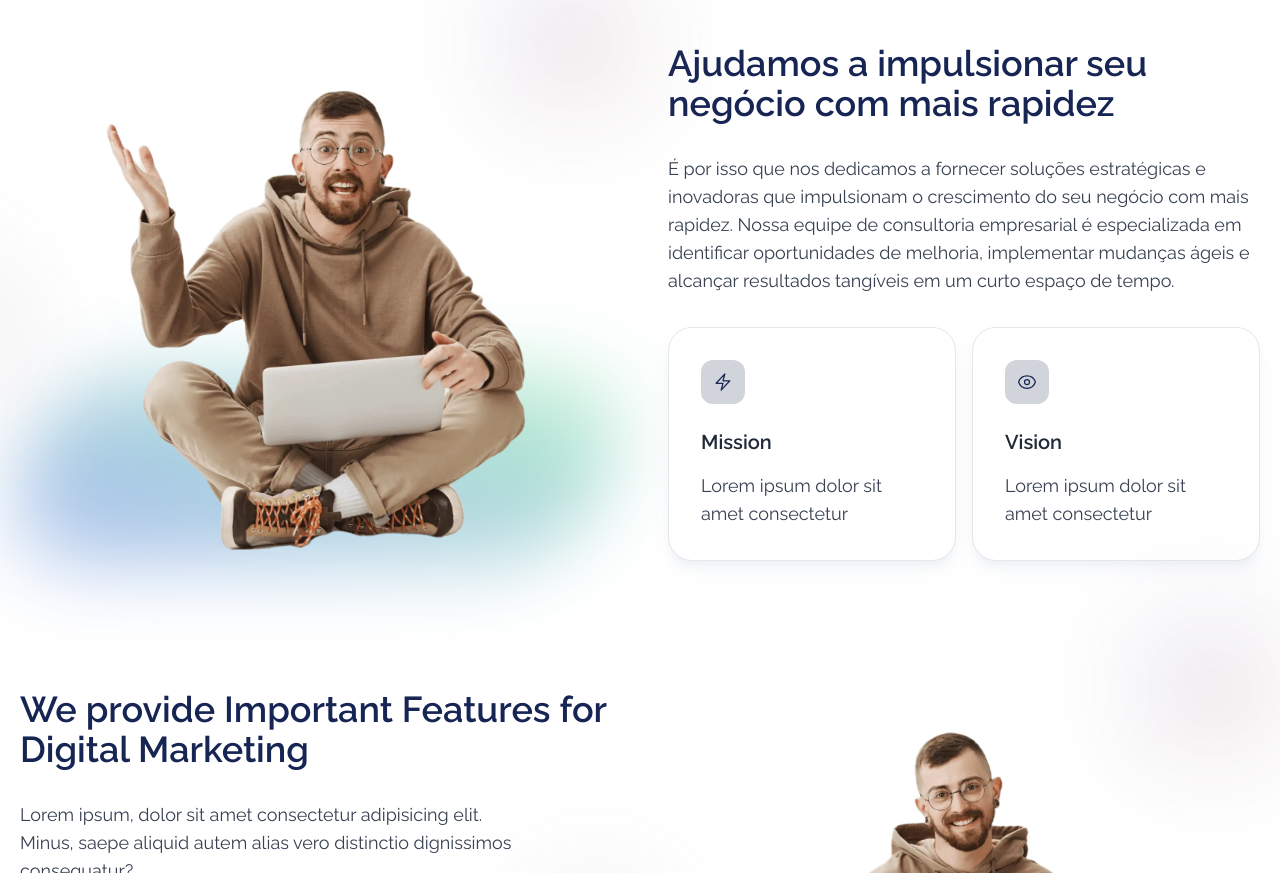
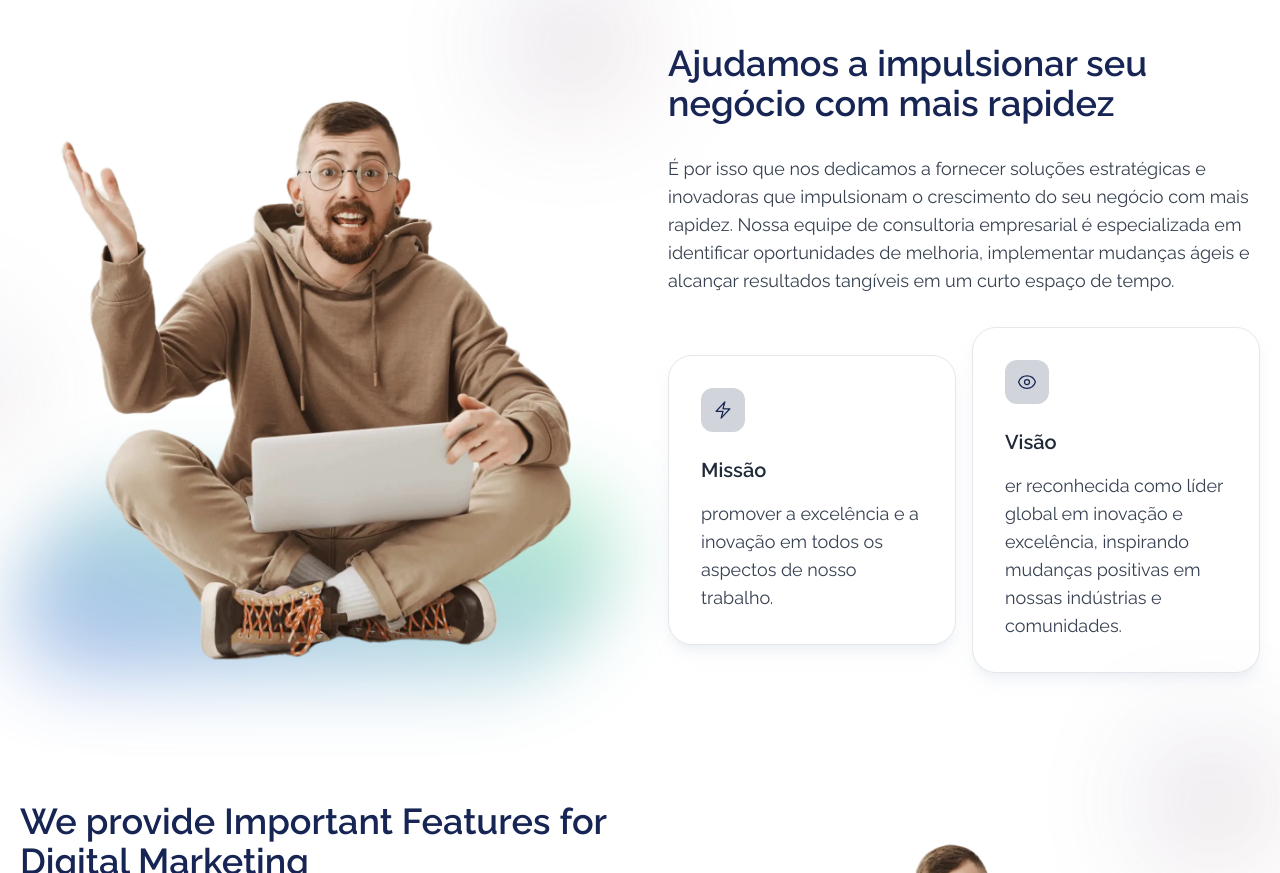
Before and after one commit to directorsilvaa/introti2, an Astro site: page / in a window 1280 px wide. Shown: the part 2537-3410 px from the top of the page. Built offline with nearby package versions, Linux system fonts and the light colour scheme; Astro itself is replaced by a stand-in of ours.

Commit message:
atulizado23

```diff
--- a/src/components/sections/AboutUs.astro
+++ b/src/components/sections/AboutUs.astro
@@ -27,14 +27,14 @@
                 É por isso que nos dedicamos a fornecer soluções estratégicas e inovadoras que impulsionam o crescimento do seu negócio com mais rapidez. Nossa equipe de consultoria empresarial é especializada em identificar oportunidades de melhoria, implementar mudanças ágeis e alcançar resultados tangíveis em um curto espaço de tempo.
             </Paragraph>
             <div class="pt-8 grid grid-cols-2 items-center gap-4 max-w-3xl md:max-w-[none]">
-                <Info description="Lorem ipsum dolor sit amet consectetur" title="Mission">
+                <Info description="promover a excelência e a inovação em todos os aspectos de nosso trabalho." title="Missão">
                     <span slot="icon">
                         <svg xmlns="http://www.w3.org/2000/svg" width="30" fill="none" viewBox="0 0 24 24" stroke-width="1.5" stroke="currentColor" class="w-4 h-4 sm:w-5 sm:h-5">
                             <path stroke-linecap="round" stroke-linejoin="round" d="M3.75 13.5l10.5-11.25L12 10.5h8.25L9.75 21.75 12 13.5H3.75z" />
                         </svg>
                     </span>
                 </Info>
-                <Info description="Lorem ipsum dolor sit amet consectetur" title="Vision">
+                <Info description="er reconhecida como líder global em inovação e excelência, inspirando mudanças positivas em nossas indústrias e comunidades." title="Visão">
                     <span slot="icon">
                         <svg xmlns="http://www.w3.org/2000/svg" width="30" fill="none" viewBox="0 0 24 24" stroke-width="1.5" stroke="currentColor" class="w-4 h-4 sm:w-5 sm:h-5">
                             <path stroke-linecap="round" stroke-linejoin="round" d="M2.036 12.322a1.012 1.012 0 010-.639C3.423 7.51 7.36 4.5 12 4.5c4.638 0 8.573 3.007 9.963 7.178.07.207.07.431 0 .639C20.577 16.49 16.64 19.5 12 19.5c-4.638 0-8.573-3.007-9.963-7.178z" />
--- a/src/components/sections/Services.astro
+++ b/src/components/sections/Services.astro
@@ -22,7 +22,7 @@
                 O que nós oferecemos
             </Title>
             <Paragraph>
-                Lorem ipsum dolor sit amet consectetur adipisicing elit.
+                .
             </Paragraph>
         </div>
         <div class="grid sm:grid-cols-2 lg:grid-cols-3 gap-6 lg:gap-8">
```
